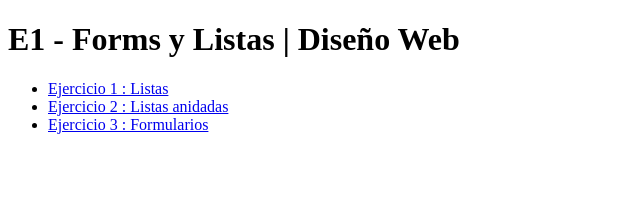
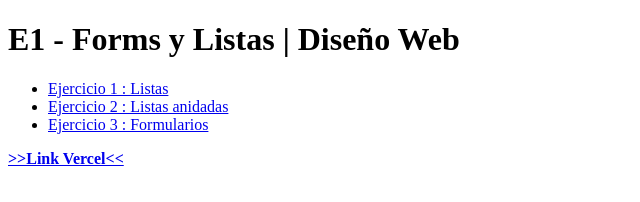
Before and after one commit to t0ng42013/e1-back-fs, a plain HTML site: page Practicas/Practicas E1/index.html in a window 1280 px wide. Shown: the whole page, without its empty margins (0-640 px from the left). Drawn offline with Linux system fonts and the light colour scheme.

Commit message:
link para deploy

```diff
--- a/Practicas/Practicas E1/index.html
+++ b/Practicas/Practicas E1/index.html
@@ -18,7 +18,7 @@
         </nav>
     </header>
 
-
+    <a href="http://gaston-nucba.vercel.app" target="_blank" rel="noopener noreferrer"><strong>>>Link Vercel<<</strong></a>
 
 </body>
 </html>
```
